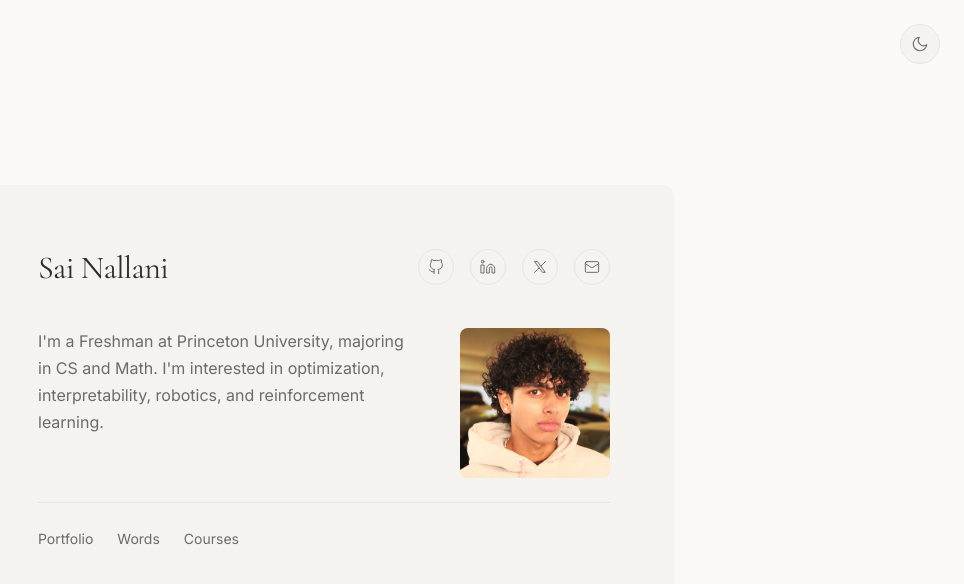
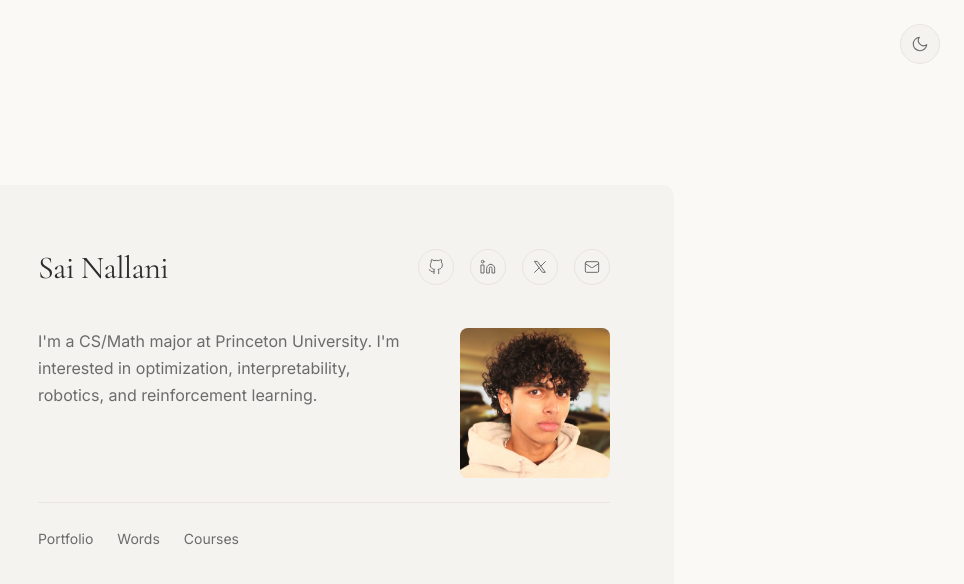
Before and after one commit to sai-nallani/sai-nallani.github.io, a Next.js app: page / in a window 1280 px wide. Shown: the top 584 px of the page, without its empty margins (316-1280 px from the left). Built offline with nearby package versions, Linux system fonts and the light colour scheme.

Commit message:
Update bio description for clarity

```diff
--- a/src/app/page.tsx
+++ b/src/app/page.tsx
@@ -14,7 +14,7 @@ export default function Home() {
         <div className={styles.cardContent}>
           <div className={styles.cardBio}>
             <p>
-              I&apos;m a Freshman at Princeton University, majoring in CS and Math.
+              I&apos;m a CS/Math major at Princeton University.
               I&apos;m interested in optimization, interpretability, robotics, and reinforcement learning.
             </p>
           </div>
```
